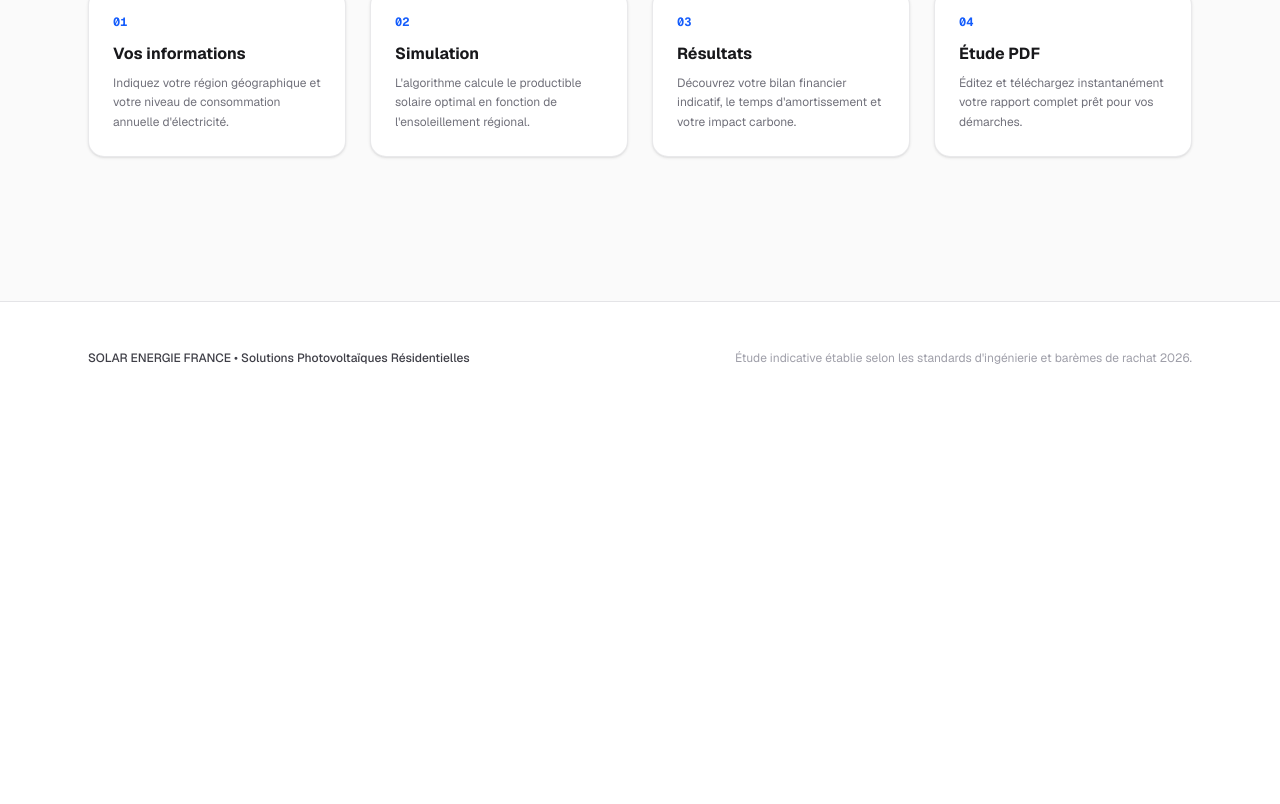
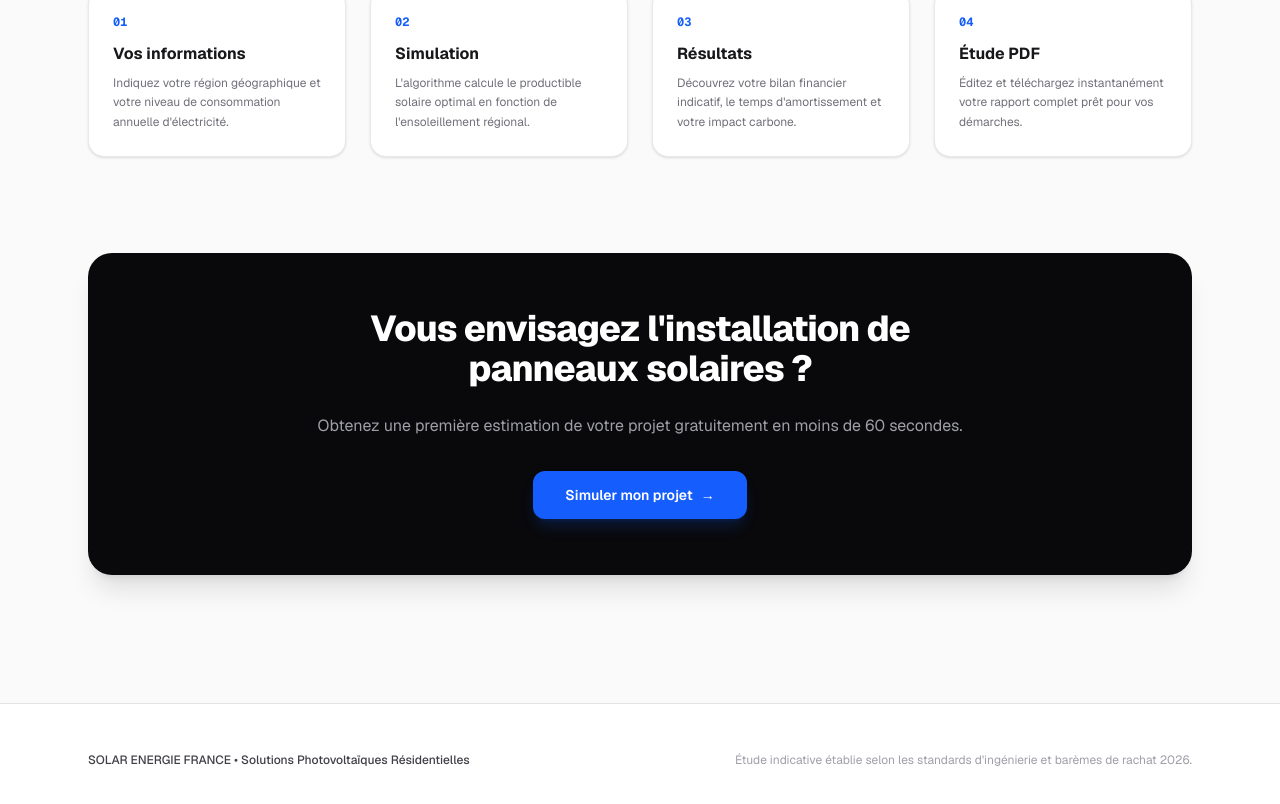
Before and after one commit to IgorRodrigues77/solar-calc, a Next.js app: page / in a window 1280 px wide. Shown: the part 1729-2533 px from the top of the page. Before the commit the page ends 2143 px from the top, so only its background shows below. Built offline with nearby package versions, Linux system fonts and the light colour scheme.

Commit message:
feat: adicionar secao de cta final no rodape

```diff
--- a/app/page.tsx
+++ b/app/page.tsx
@@ -412,7 +412,7 @@ export default function Home() {
         </div>
 
         {/* Layout Grid do Simulador */}
-        <div className="grid grid-cols-1 lg:grid-cols-12 gap-10 items-start mb-24">
+        <div id="simulateur" className="grid grid-cols-1 lg:grid-cols-12 gap-10 items-start mb-24">
 
           {/* Lado Esquerdo: Formulário em Etapas */}
           <div className="lg:col-span-7">
@@ -816,7 +816,7 @@ export default function Home() {
         </section>
 
         {/* SECTION 2: Comment ça marche ? */}
-        <section className="border-t border-zinc-200 pt-16">
+        <section className="border-t border-zinc-200 pt-16 mb-24">
           <div className="max-w-2xl mb-12">
             <span className="text-xs font-semibold uppercase tracking-wider text-blue-600 block mb-2">
               Méthodologie
@@ -860,10 +860,31 @@ export default function Home() {
             </div>
           </div>
         </section>
+
+        {/* SECTION 3: CTA FINAL */}
+        <section className="bg-zinc-950 rounded-3xl p-8 sm:p-14 text-center text-white relative overflow-hidden shadow-xl">
+          <div className="relative z-10 max-w-2xl mx-auto space-y-6">
+            <h2 className="text-2xl sm:text-4xl font-extrabold tracking-tight">
+              Vous envisagez l&apos;installation de panneaux solaires ?
+            </h2>
+            <p className="text-zinc-400 text-sm sm:text-base leading-relaxed">
+              Obtenez une première estimation de votre projet gratuitement en moins de 60 secondes.
+            </p>
+            <div className="pt-2">
+              <a
+                href="#simulateur"
+                className="inline-flex items-center gap-2 bg-blue-600 hover:bg-blue-500 text-white font-semibold px-8 py-3.5 rounded-xl shadow-lg shadow-blue-600/20 transition transform active:scale-95 text-sm cursor-pointer"
+              >
+                <span>Simuler mon projet</span>
+                <span>→</span>
+              </a>
+            </div>
+          </div>
+        </section>
       </main>
 
       {/* Footer Minimalista */}
-      <footer className="border-t border-zinc-200 bg-white py-12 mt-24 text-xs text-zinc-400">
+      <footer className="border-t border-zinc-200 bg-white py-12 mt-20 text-xs text-zinc-400">
         <div className="max-w-6xl mx-auto px-6 flex flex-col sm:flex-row items-center justify-between gap-4">
           <p className="font-medium text-zinc-700">
             SOLAR ENERGIE FRANCE • Solutions Photovoltaïques Résidentielles
```
